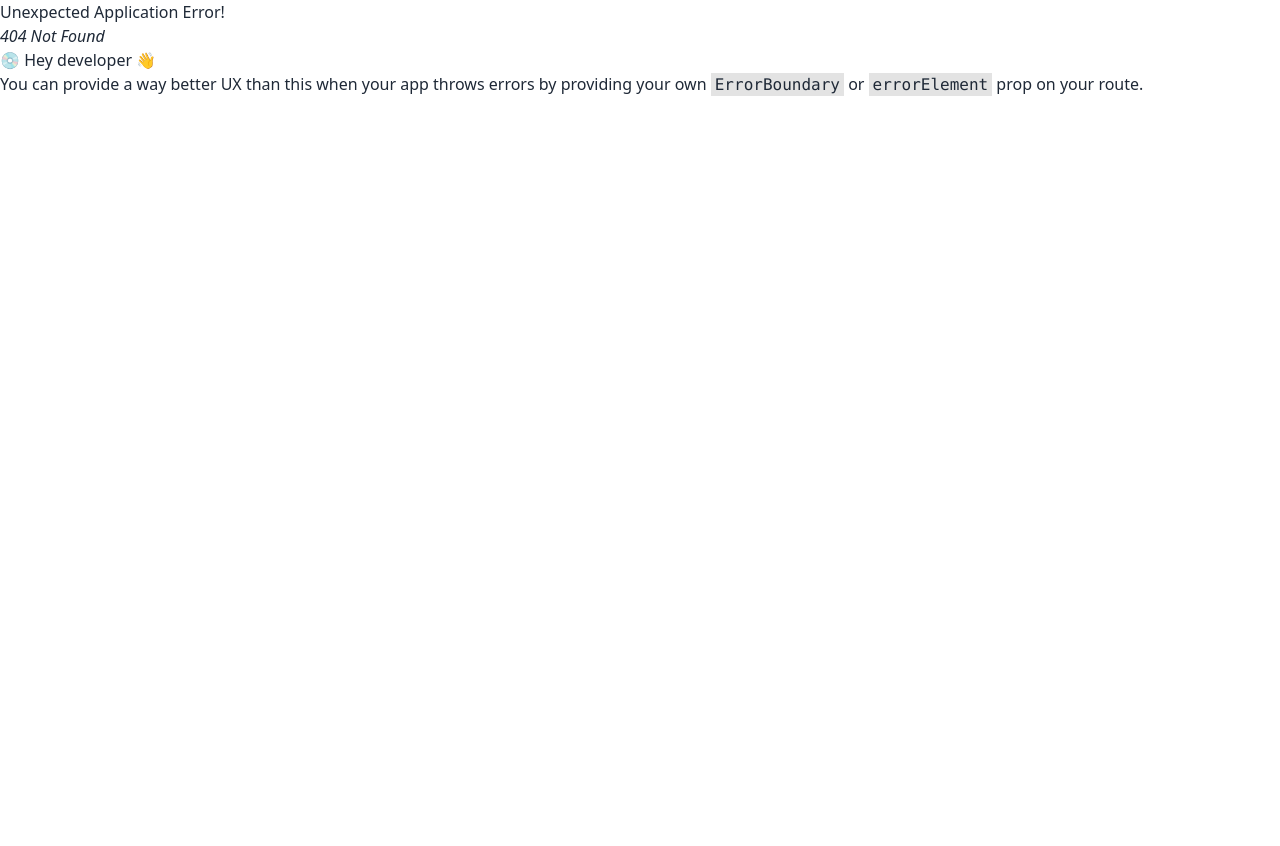
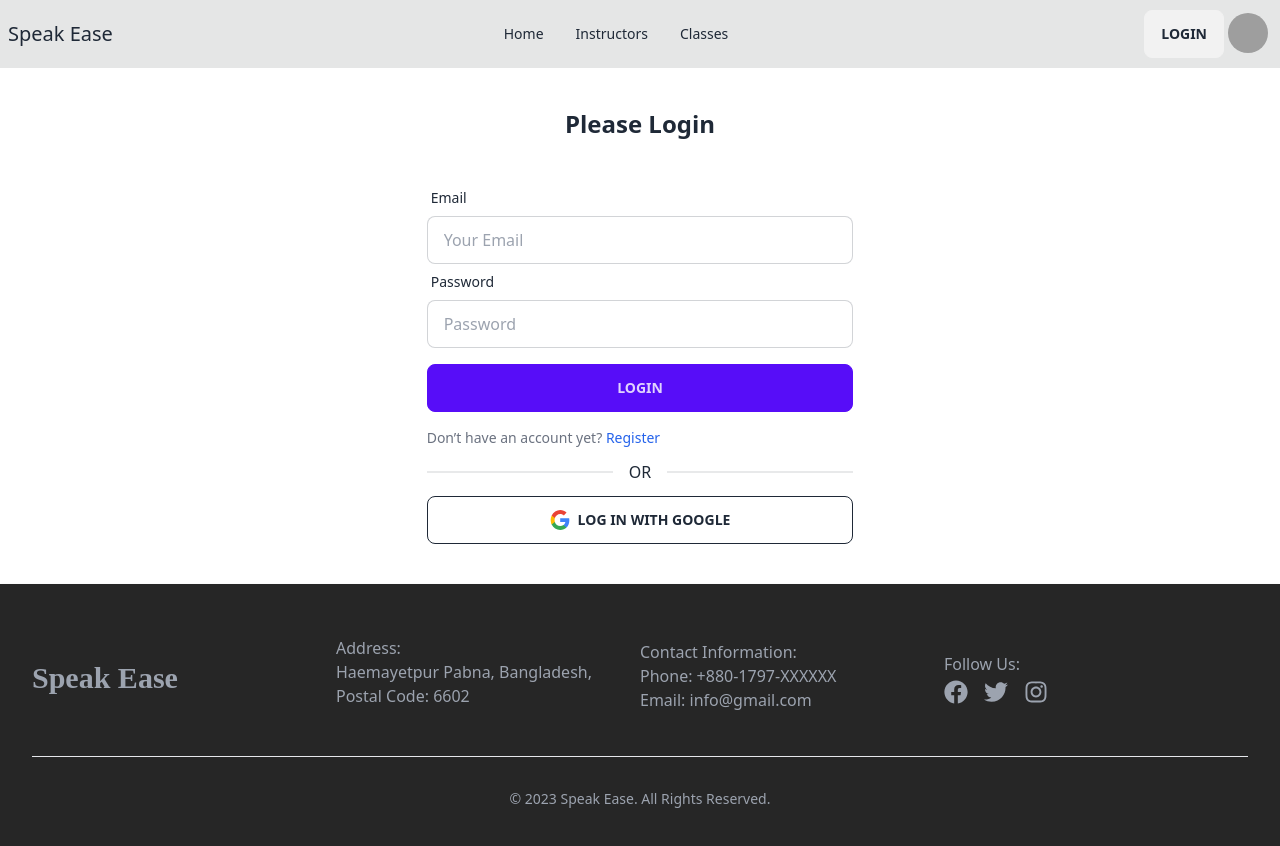
Before and after one commit to mehedi9868/speak-ease-client, a React (Vite) app: page /login in a window 1280 px wide. Before the commit this address had no page. Shown: the top 846 px of the page. Before the commit the page ends 800 px from the top, so only its background shows below. Built offline with nearby package versions, Linux system fonts and the light colour scheme; grey boxes are pictures that could not be loaded.

Commit message:
added login page

```diff
--- /dev/null
+++ b/src/pages/Login/Login.jsx
@@ -0,0 +1,58 @@
+import { useForm } from "react-hook-form";
+import googleLogo from "../../assets/icons/google.svg";
+import { Link } from "react-router-dom";
+
+const Login = () => {
+    const { register, handleSubmit } = useForm();
+    const onSubmit = data => console.log(data);
+    return (
+        <>
+            <h2 className="text-2xl text-center font-bold my-10">Please Login</h2>
+            <form onSubmit={handleSubmit(onSubmit)}>
+                <div className="form-control w-1/3 mx-auto">
+
+                    {/* email field  */}
+                    <div>
+                        <label className="label">
+                            <span className="label-text">Email</span>
+                        </label>
+                        <input
+                            type="email"
+                            placeholder="Your Email"
+                            className='input input-bordered w-full'
+                            {...register("email", { required: true })}
+                        />
+                    </div>
+                    {/* password field  */}
+                    <div>
+                        <label className="label">
+                            <span className="label-text">Password</span>
+                        </label>
+                        <input
+                            type="password"
+                            placeholder="Password"
+                            className='input input-bordered w-full'
+                            {...register("password", { required: true })}
+                        />
+                    </div>
+
+                    {/* submit field  */}
+                    <button type="submit" className="btn btn-primary my-4">Login</button>
+                    <p className="text-sm font-light text-gray-500 dark:text-gray-400">
+                        Don’t have an account yet? <Link to="/register" className="font-medium text-blue-600 hover:underline dark:text-blue-500">Register</Link>
+                    </p>
+                </div>
+            </form>
+            {/* social login  */}
+            <div className="w-1/3 mx-auto mb-10">
+                <div className="divider">OR</div>
+                <button className="btn btn-outline w-full mt-4 flex items-center gap-2">
+                    <img src={googleLogo} alt="google login" className="w-5" />
+                    <span>Log in with Google</span>
+                </button>
+            </div>
+        </>
+    );
+};
+
+export default Login;
--- a/src/routes/Router.jsx
+++ b/src/routes/Router.jsx
@@ -2,6 +2,7 @@ import { createBrowserRouter } from "react-router-dom";
 import Main from "../layout/Main";
 import Home from "../pages/Home/Home/Home";
 import Register from "../pages/Register/Register";
+import Login from "../pages/Login/Login";
 
 const router = createBrowserRouter([
     {
@@ -15,6 +16,10 @@ const router = createBrowserRouter([
             {
                 path: "/register",
                 element: <Register></Register>,
+            },
+            {
+                path: "/login",
+                element: <Login></Login>,
             }
         ]
     },
```
